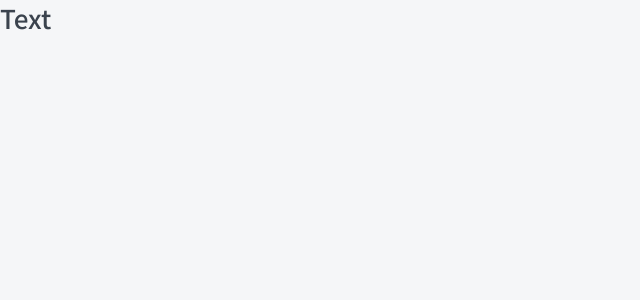
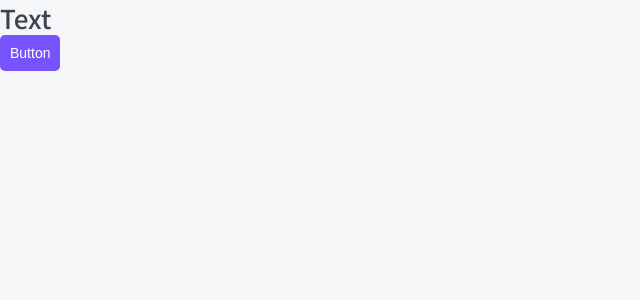
Before and after one commit to AnnaShpak01/my-top-app, a Next.js app: page / in a window 1280 px wide. Shown: the top 300 px of the page, without its empty margins (0-640 px from the left). Built offline with nearby package versions, Linux system fonts and the light colour scheme.

Commit message:
Classnames
install classnames and added buttons component

```diff
--- /dev/null
+++ b/app/components/Button/Button.module.css
@@ -0,0 +1,34 @@
+.button {
+	display: inline-block;
+
+	box-sizing: border-box;
+	padding: 10px;
+
+	cursor: pointer;
+	text-align: center;
+	border: none;
+	border-radius: 5px;
+
+	font-size: 14px;
+	transition: all 0.2s;
+}
+
+.primary {
+	color: var(--white);
+	background-color: var(--primary);
+}
+
+.primary:hover {
+	background-color: var(--primary-hover);
+}
+
+.ghost {
+	color: var(--black);
+	background: none;
+	border: 1px solid var(--gray-light);
+}
+
+.ghost:hover {
+	color: var(--white);
+	background-color: var(--primary);
+}
--- /dev/null
+++ b/app/components/Button/Button.props.ts
@@ -0,0 +1,6 @@
+import { ReactNode } from "react";
+
+export interface ButtonProps{
+    children: ReactNode;
+    appearance: 'primary' | 'ghost';
+}
--- /dev/null
+++ b/app/components/Button/Button.tsx
@@ -0,0 +1,16 @@
+import styles from './Button.module.css';
+import { ButtonProps } from './Button.props';
+import cn from 'classnames'
+
+export const Button = ({appearance, children}: ButtonProps):JSX.Element => {
+    return (
+    <button
+    className={cn(styles.button, {
+        [styles.primary]: appearance == 'primary',
+        [styles.ghost]: appearance == 'ghost',
+    })}
+        >
+            {children}
+        </button>
+    )
+}
--- a/app/components/Htag/Htag.tsx
+++ b/app/components/Htag/Htag.tsx
@@ -1,5 +1,6 @@
 import { HtagProps } from "./Htag.props"
 import styles from './Htag.module.css';
+import cn from 'classnames';
 
 export const Htag = ({tag, children}: HtagProps):JSX.Element =>{
 
--- a/app/components/index.ts
+++ b/app/components/index.ts
@@ -1 +1,2 @@
 export * from './Htag/Htag';
+export * from './Button/Button';
--- a/app/globals.css
+++ b/app/globals.css
@@ -1,115 +1,32 @@
+html,
+body {
+	margin: 0;
+	padding: 0;
+
+	color: var(--black);
+	background: #F5F6F8;
+
+	font-family: 'Noto Sans KR', sans-serif;
+}
+
+a {
+	text-decoration: none;
+
+	color: inherit;
+}
+
+* {
+	box-sizing: border-box;
+}
+
 :root {
-  --black: #3B434E;
+	--black: #3B434E;
+	--gray-light: #EBEBEB;
 	--white: white;
 	--primary: #7653FC;
+	--primary-hover: #6344df;
 	--red: #FC836D;
 	--green: #1DC37E;
 	--green-light: #C8F8E4;
 	--font-family: 'Noto Sans KR', sans-serif;
-  --max-width: 1100px;
-  --border-radius: 12px;
-  --font-mono: ui-monospace, Menlo, Monaco, 'Cascadia Mono', 'Segoe UI Mono',
-    'Roboto Mono', 'Oxygen Mono', 'Ubuntu Monospace', 'Source Code Pro',
-    'Fira Mono', 'Droid Sans Mono', 'Courier New', monospace;
-
-  --foreground-rgb: 0, 0, 0;
-  --background-start-rgb: 214, 219, 220;
-  --background-end-rgb: 255, 255, 255;
-
-  --primary-glow: conic-gradient(
-    from 180deg at 50% 50%,
-    #16abff33 0deg,
-    #0885ff33 55deg,
-    #54d6ff33 120deg,
-    #0071ff33 160deg,
-    transparent 360deg
-  );
-  --secondary-glow: radial-gradient(
-    rgba(255, 255, 255, 1),
-    rgba(255, 255, 255, 0)
-  );
-
-  --tile-start-rgb: 239, 245, 249;
-  --tile-end-rgb: 228, 232, 233;
-  --tile-border: conic-gradient(
-    #00000080,
-    #00000040,
-    #00000030,
-    #00000020,
-    #00000010,
-    #00000010,
-    #00000080
-  );
-
-  --callout-rgb: 238, 240, 241;
-  --callout-border-rgb: 172, 175, 176;
-  --card-rgb: 180, 185, 188;
-  --card-border-rgb: 131, 134, 135;
 }
-
-@media (prefers-color-scheme: dark) {
-  :root {
-    --foreground-rgb: 255, 255, 255;
-    --background-start-rgb: 0, 0, 0;
-    --background-end-rgb: 0, 0, 0;
-
-    --primary-glow: radial-gradient(rgba(1, 65, 255, 0.4), rgba(1, 65, 255, 0));
-    --secondary-glow: linear-gradient(
-      to bottom right,
-      rgba(1, 65, 255, 0),
-      rgba(1, 65, 255, 0),
-      rgba(1, 65, 255, 0.3)
-    );
-
-    --tile-start-rgb: 2, 13, 46;
-    --tile-end-rgb: 2, 5, 19;
-    --tile-border: conic-gradient(
-      #ffffff80,
-      #ffffff40,
-      #ffffff30,
-      #ffffff20,
-      #ffffff10,
-      #ffffff10,
-      #ffffff80
-    );
-
-    --callout-rgb: 20, 20, 20;
-    --callout-border-rgb: 108, 108, 108;
-    --card-rgb: 100, 100, 100;
-    --card-border-rgb: 200, 200, 200;
-  }
-}
-
-* {
-  box-sizing: border-box;
-  padding: 0;
-  margin: 0;
-}
-
-html,
-body {
-  max-width: 100vw;
-  overflow-x: hidden;
-}
-
-body {
-  margin:0;
-  padding:0;
-  color: var(--black);
-	background: #F5F6F8;
-  font-family: 'Noto Sans KR', sans-serif;
-}
-
-a {
-  color: inherit;
-  text-decoration: none;
-}
-
-@media (prefers-color-scheme: dark) {
-  html {
-    color-scheme: dark;
-  }
-}
-
-
-/*-----------------------------------*/
--- a/app/page.tsx
+++ b/app/page.tsx
@@ -1,7 +1,7 @@
 import Image from 'next/image'
 import styles from './page.module.css'
 import { Metadata } from 'next'
-import { Htag } from './components';
+import { Button, Htag } from './components';
 
 // export const metadata: Metadata = {
 //   title: 'Main Page',
@@ -16,8 +16,9 @@
 
 export default function Home(): JSX.Element {
   return (
-    <div>
+    <>
       <Htag tag="h1">Text</Htag>
-    </div>
+      <Button appearance='primary'>Button</Button>
+    </>
   )
 }
--- a/package.json
+++ b/package.json
@@ -12,6 +12,7 @@
     "@types/node": "20.3.1",
     "@types/react": "18.2.12",
     "@types/react-dom": "18.2.5",
+    "classnames": "^2.3.1",
     "eslint": "8.42.0",
     "eslint-config-next": "13.4.5",
     "next": "13.4.5",
```
Also changed, not shown: 1 other file (tests, documents, lock files or other folders).
